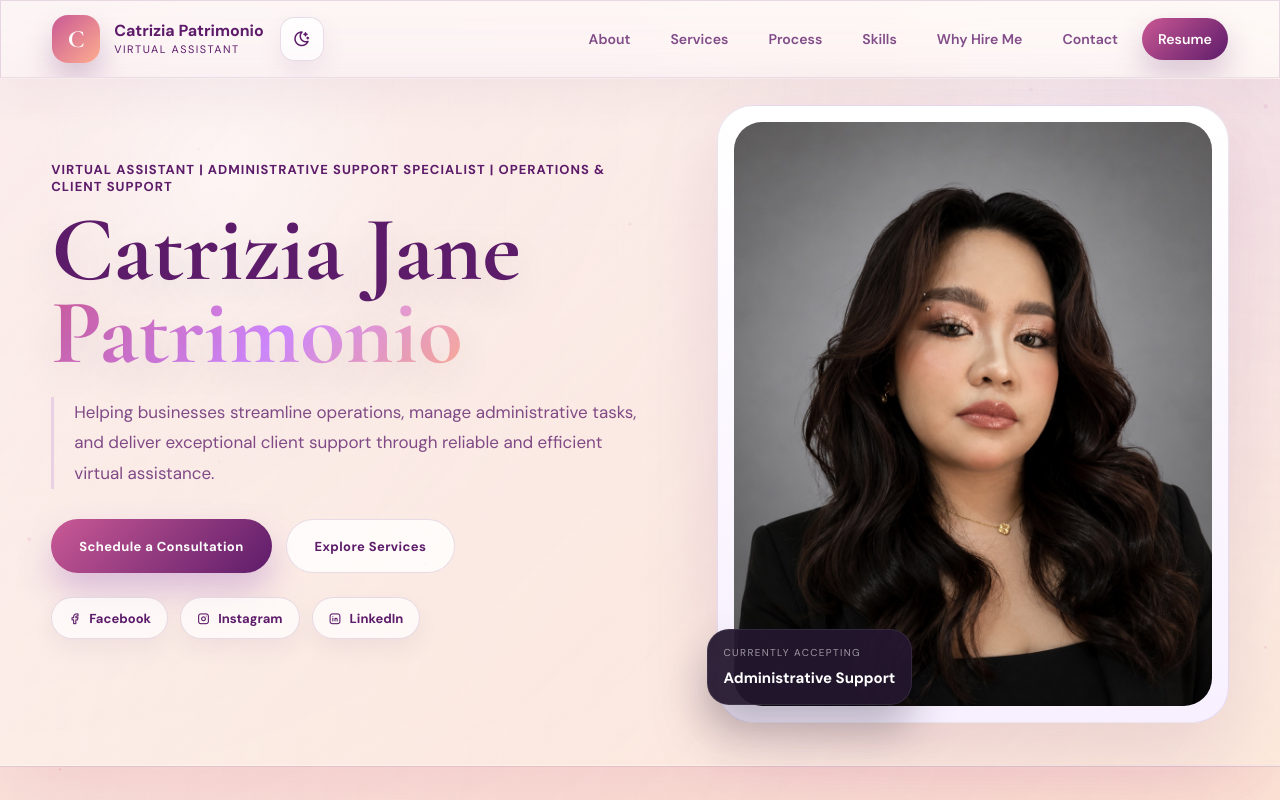
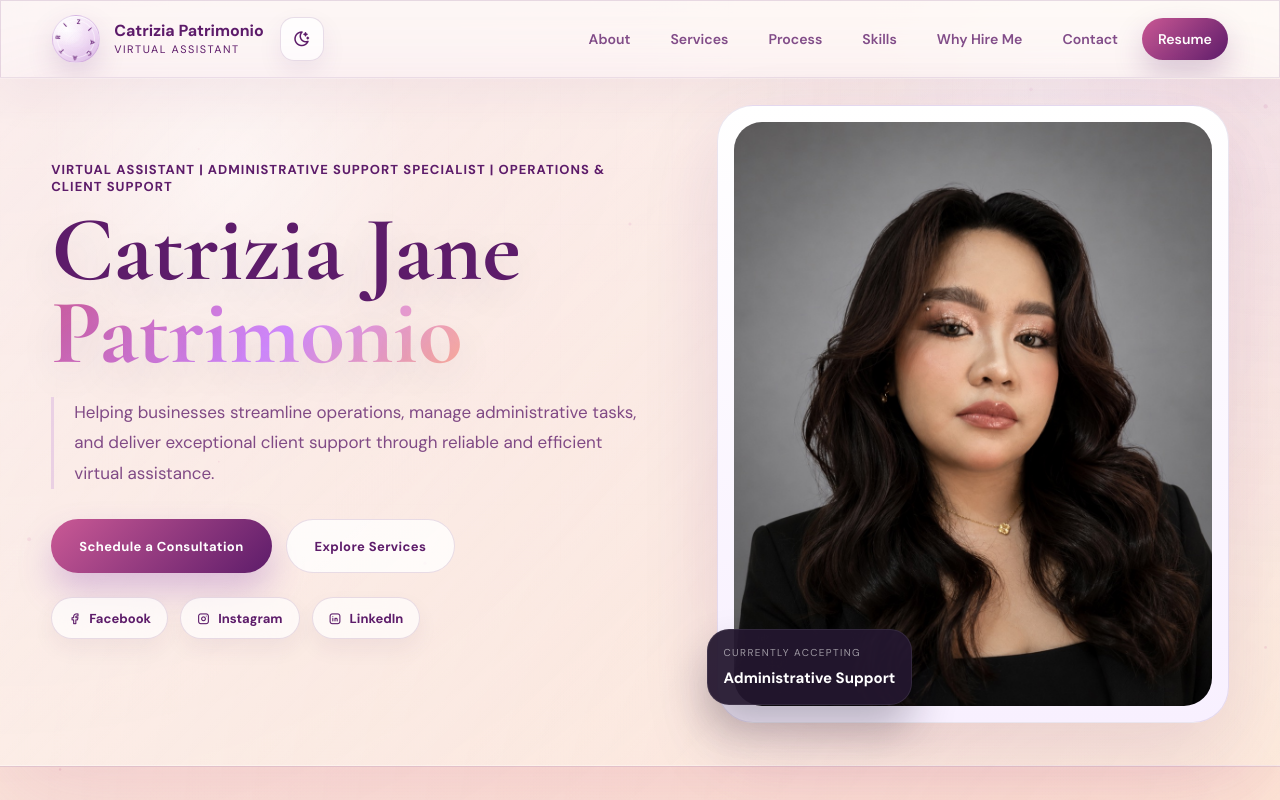
Before and after one commit to mavzee/catrizia, a React (Vite) app: page / in a window 1280 px wide. Shown: the top 800 px of the page. Built offline with nearby package versions, Linux system fonts and the light colour scheme; no server answers.

Commit message:
add logo in header

```diff
--- a/package.json
+++ b/package.json
@@ -10,6 +10,8 @@
     "preview": "vite preview"
   },
   "dependencies": {
+    "@emailjs/browser": "^4.4.1",
+    "motion": "^12.40.0",
     "react": "^19.2.6",
     "react-dom": "^19.2.6"
   },
--- /dev/null
+++ b/src/home/components/CircularText/CircularText.css
@@ -0,0 +1,21 @@
+.circular-text {
+  position: relative;
+  width: 200px;
+  height: 200px;
+  margin: 0 auto;
+  border-radius: 50%;
+  color: #fff;
+  font-weight: 900;
+  text-align: center;
+  cursor: pointer;
+  transform-origin: 50% 50%;
+  -webkit-transform-origin: 50% 50%;
+}
+
+.circular-text span {
+  position: absolute;
+  inset: 0;
+  display: inline-block;
+  font-size: 24px;
+  transition: all 0.5s cubic-bezier(0, 0, 0, 1);
+}
--- /dev/null
+++ b/src/home/components/CircularText/CircularText.jsx
@@ -0,0 +1,118 @@
+import { useEffect } from 'react'
+import { motion, useAnimation, useMotionValue } from 'motion/react'
+
+import './CircularText.css'
+
+const getRotationTransition = (duration, from, loop = true) => ({
+  from,
+  to: from + 360,
+  ease: 'linear',
+  duration,
+  type: 'tween',
+  repeat: loop ? Infinity : 0,
+})
+
+const getTransition = (duration, from) => ({
+  rotate: getRotationTransition(duration, from),
+  scale: {
+    type: 'spring',
+    damping: 20,
+    stiffness: 300,
+  },
+})
+
+function CircularText({
+  text,
+  spinDuration = 20,
+  onHover = 'speedUp',
+  className = '',
+}) {
+  const letters = Array.from(text)
+  const controls = useAnimation()
+  const rotation = useMotionValue(0)
+
+  useEffect(() => {
+    const start = rotation.get()
+
+    controls.start({
+      rotate: start + 360,
+      scale: 1,
+      transition: getTransition(spinDuration, start),
+    })
+  }, [controls, onHover, rotation, spinDuration, text])
+
+  const handleHoverStart = () => {
+    const start = rotation.get()
+
+    if (!onHover) {
+      return
+    }
+
+    let transitionConfig
+    let scaleValue = 1
+
+    switch (onHover) {
+      case 'slowDown':
+        transitionConfig = getTransition(spinDuration * 2, start)
+        break
+      case 'speedUp':
+        transitionConfig = getTransition(spinDuration / 4, start)
+        break
+      case 'pause':
+        transitionConfig = {
+          rotate: { type: 'spring', damping: 20, stiffness: 300 },
+          scale: { type: 'spring', damping: 20, stiffness: 300 },
+        }
+        break
+      case 'goBonkers':
+        transitionConfig = getTransition(spinDuration / 20, start)
+        scaleValue = 0.8
+        break
+      default:
+        transitionConfig = getTransition(spinDuration, start)
+    }
+
+    controls.start({
+      rotate: start + 360,
+      scale: scaleValue,
+      transition: transitionConfig,
+    })
+  }
+
+  const handleHoverEnd = () => {
+    const start = rotation.get()
+
+    controls.start({
+      rotate: start + 360,
+      scale: 1,
+      transition: getTransition(spinDuration, start),
+    })
+  }
+
+  return (
+    <motion.div
+      className={`circular-text ${className}`.trim()}
+      style={{ rotate: rotation }}
+      initial={{ rotate: 0 }}
+      animate={controls}
+      onMouseEnter={handleHoverStart}
+      onMouseLeave={handleHoverEnd}
+    >
+      {letters.map((letter, index) => {
+        const rotationDeg = (360 / letters.length) * index
+        const factor = Math.PI / letters.length
+        const x = factor * index
+        const y = factor * index
+        const transform = `rotateZ(${rotationDeg}deg) translate3d(${x}px, ${y}px, 0)`
+
+        return (
+          <span key={`${letter}-${index}`} style={{ transform, WebkitTransform: transform }}>
+            {letter}
+          </span>
+        )
+      })}
+    </motion.div>
+  )
+}
+
+export default CircularText
--- a/src/home/components/Contact/Contact.css
+++ b/src/home/components/Contact/Contact.css
@@ -170,11 +170,24 @@
   cursor: pointer;
 }
 
+.contact-actions .primary-button:disabled {
+  cursor: wait;
+  opacity: 0.72;
+}
+
 .contact-form-note {
   margin: 0;
   font-size: 12px;
   line-height: 1.7;
   color: var(--text-faint);
+}
+
+.contact-form-note.is-success {
+  color: #1d6f42;
+}
+
+.contact-form-note.is-error {
+  color: #b64040;
 }
 
 .contact-detail-list {
--- a/src/home/components/Contact/Contact.jsx
+++ b/src/home/components/Contact/Contact.jsx
@@ -1,4 +1,11 @@
+import { useRef, useState } from 'react'
+import emailjs from '@emailjs/browser'
 import './Contact.css'
+
+const directEmail = 'ivang@hyacinthindustriesllc.com'
+const serviceId = import.meta.env.VITE_EMAILJS_SERVICE_ID ?? ''
+const templateId = import.meta.env.VITE_EMAILJS_TEMPLATE_ID ?? ''
+const publicKey = import.meta.env.VITE_EMAILJS_PUBLIC_KEY ?? ''
 
 const details = [
   {
@@ -19,15 +26,49 @@ const details = [
   {
     icon: 'ti-mail',
     label: 'Direct Email',
-    value: 'catriziap@gmail.com',
+    value: directEmail,
   },
 ]
 
 function Contact() {
-  const nextUrl =
-    typeof window !== 'undefined'
-      ? `${window.location.origin}${window.location.pathname}#contact`
-      : ''
+  const formRef = useRef(null)
+  const [status, setStatus] = useState({ type: '', message: '' })
+  const [isSending, setIsSending] = useState(false)
+
+  const handleSubmit = async (event) => {
+    event.preventDefault()
+
+    if (!serviceId || !templateId || !publicKey) {
+      setStatus({
+        type: 'error',
+        message:
+          'EmailJS is not configured yet. Add the EmailJS keys in your env file first.',
+      })
+      return
+    }
+
+    setIsSending(true)
+    setStatus({ type: '', message: '' })
+
+    try {
+      await emailjs.sendForm(serviceId, templateId, formRef.current, {
+        publicKey,
+      })
+
+      formRef.current?.reset()
+      setStatus({
+        type: 'success',
+        message: 'Message sent successfully.',
+      })
+    } catch {
+      setStatus({
+        type: 'error',
+        message: 'Message failed to send. Please check your EmailJS setup and try again.',
+      })
+    } finally {
+      setIsSending(false)
+    }
+  }
 
   return (
     <section className="contact-section" id="contact">
@@ -62,33 +103,37 @@ function Contact() {
           ))}
         </div>
 
-        <form
-          className="contact-form"
-          action="https://formsubmit.co/ivang@hyacinthindustriesllc.com"
-          method="POST"
-        >
-          <input type="hidden" name="_next" value={nextUrl} />
-          <input type="hidden" name="_captcha" value="false" />
-          <input type="hidden" name="_subject" value="New portfolio inquiry" />
+        <form className="contact-form" ref={formRef} onSubmit={handleSubmit}>
+          <input type="hidden" name="contact_email" value={directEmail} />
 
           <div className="contact-form-header">
             <p className="contact-form-kicker">Send a message</p>
             <h3>Tell me what support you need</h3>
             <p>
               Share your goals, workload, or timeline and the message will be
-              sent from this website straight to her email inbox.
+              sent through EmailJS directly from this website.
             </p>
           </div>
 
           <div className="contact-form-grid">
             <label className="contact-field">
               <span>Name</span>
-              <input type="text" name="name" placeholder="Your full name" required />
+              <input
+                type="text"
+                name="from_name"
+                placeholder="Your full name"
+                required
+              />
             </label>
 
             <label className="contact-field">
               <span>Email</span>
-              <input type="email" name="email" placeholder="you@example.com" required />
+              <input
+                type="email"
+                name="reply_to"
+                placeholder="you@example.com"
+                required
+              />
             </label>
           </div>
 
@@ -113,9 +158,9 @@ function Contact() {
           </label>
 
           <div className="contact-actions">
-            <button className="primary-button" type="submit">
+            <button className="primary-button" type="submit" disabled={isSending}>
               <i className="ti ti-send" aria-hidden="true" />
-              Send Message
+              {isSending ? 'Sending...' : 'Send Message'}
             </button>
 
             <a
@@ -129,9 +174,12 @@ function Contact() {
             </a>
           </div>
 
-          <p className="contact-form-note">
-            Messages are submitted through FormSubmit and delivered to
-            {' '}ivang@hyacinthindustriesllc.com.
+          <p
+            className={`contact-form-note${status.type ? ` is-${status.type}` : ''}`}
+            role="status"
+          >
+            {status.message ||
+              `Messages are sent through EmailJS and delivered to ${directEmail}.`}
           </p>
         </form>
       </div>
--- a/src/home/components/Header/Header.css
+++ b/src/home/components/Header/Header.css
@@ -50,22 +50,65 @@
 .brand-mark {
   width: 48px;
   height: 48px;
-  display: grid;
-  place-items: center;
+  position: relative;
+  display: flex;
+  align-items: center;
+  justify-content: center;
   flex-shrink: 0;
-  border-radius: 16px;
-  font-family: 'Cormorant Garamond', serif;
-  font-size: 1.55rem;
-  font-weight: 700;
-  color: var(--white);
-  background: linear-gradient(135deg, var(--accent), var(--accent-warm));
-  box-shadow: 0 16px 28px rgba(93, 28, 106, 0.22);
-  transition: transform 0.25s ease, box-shadow 0.25s ease;
+  border-radius: 50%;
+  background:
+    radial-gradient(circle at 30% 28%, rgba(255, 255, 255, 0.95), rgba(255, 255, 255, 0.12) 34%, transparent 36%),
+    linear-gradient(145deg, rgba(255, 255, 255, 0.82), rgba(239, 218, 248, 0.72) 48%, rgba(216, 181, 230, 0.92));
+  border: 1px solid rgba(141, 74, 169, 0.18);
+  box-shadow:
+    inset 0 1px 0 rgba(255, 255, 255, 0.75),
+    0 12px 28px rgba(99, 44, 122, 0.16);
+  transition: transform 0.25s ease, box-shadow 0.25s ease, border-color 0.25s ease;
+  overflow: hidden;
+}
+
+.brand-mark::before {
+  content: "";
+  position: absolute;
+  inset: 4px;
+  border-radius: 50%;
+  border: 1px solid rgba(255, 255, 255, 0.52);
+  background: radial-gradient(circle, rgba(255, 255, 255, 0.14), transparent 66%);
+  pointer-events: none;
+}
+
+.brand-mark::after {
+  content: "";
+  position: absolute;
+  inset: 10px;
+  border-radius: 50%;
+  background: radial-gradient(circle, rgba(255, 255, 255, 0.2), transparent 72%);
+  filter: blur(2px);
+  pointer-events: none;
 }
 
 .brand:hover .brand-mark {
-  transform: rotate(-8deg) scale(1.06);
-  box-shadow: 0 22px 36px rgba(93, 28, 106, 0.28);
+  transform: translateY(-1px) scale(1.08);
+  border-color: rgba(165, 95, 209, 0.3);
+  box-shadow:
+    inset 0 1px 0 rgba(255, 255, 255, 0.82),
+    0 18px 34px rgba(99, 44, 122, 0.22);
+}
+
+.brand-mark-text.circular-text {
+  width: 100%;
+  height: 100%;
+  margin: 0;
+  color: rgba(101, 31, 117, 0.98);
+  cursor: inherit;
+  z-index: 1;
+  text-shadow: 0 1px 0 rgba(255, 255, 255, 0.45);
+}
+
+.brand-mark-text.circular-text span {
+  font-size: 6.5px;
+  letter-spacing: 0.12em;
+  font-weight: 800;
 }
 
 .brand-text {
@@ -195,6 +238,26 @@
   color: var(--text);
 }
 
+.home-page[data-theme='dark'] .brand-mark {
+  background:
+    radial-gradient(circle at 30% 28%, rgba(255, 255, 255, 0.2), rgba(255, 255, 255, 0.04) 28%, transparent 32%),
+    linear-gradient(145deg, rgba(83, 56, 101, 0.95), rgba(55, 33, 72, 0.94) 52%, rgba(101, 54, 118, 0.94));
+  border-color: rgba(222, 192, 244, 0.2);
+  box-shadow:
+    inset 0 1px 0 rgba(255, 255, 255, 0.14),
+    0 14px 30px rgba(12, 7, 20, 0.36);
+}
+
+.home-page[data-theme='dark'] .brand-mark::before {
+  border-color: rgba(243, 230, 252, 0.18);
+  background: radial-gradient(circle, rgba(255, 255, 255, 0.08), transparent 70%);
+}
+
+.home-page[data-theme='dark'] .brand-mark-text.circular-text {
+  color: rgba(247, 232, 255, 0.92);
+  text-shadow: 0 1px 10px rgba(0, 0, 0, 0.24);
+}
+
 @media (min-width: 641px) {
   .site-header {
     display: grid;
@@ -225,6 +288,15 @@
     width: 40px;
     height: 40px;
     border-radius: 12px;
+  }
+
+  .brand-mark {
+    border-radius: 50%;
+  }
+
+  .brand-mark-text.circular-text span {
+    font-size: 5.5px;
+    letter-spacing: 0.1em;
   }
 
   .brand-text strong {
--- a/src/home/components/Header/Header.jsx
+++ b/src/home/components/Header/Header.jsx
@@ -1,4 +1,5 @@
 import { useEffect, useState } from 'react'
+import CircularText from '../CircularText/CircularText.jsx'
 import './Header.css'
 
 const navItems = [
@@ -33,7 +34,14 @@ function Header({ theme, onToggleTheme }) {
       <div className="header-top">
         <div className="brand-wrap">
           <a className="brand" href="#top" aria-label="Catrizia Jane T. Patrimonio home" onClick={closeMenu}>
-            <span className="brand-mark">C</span>
+            <div className="brand-mark" aria-hidden="true">
+              <CircularText
+                text="CATRIZIA"
+                spinDuration={18}
+                onHover="speedUp"
+                className="brand-mark-text"
+              />
+            </div>
 
             <span className="brand-text">
               <strong>Catrizia Patrimonio</strong>
```
Also changed, not shown: 2 other files (tests, documents, lock files or other folders).
